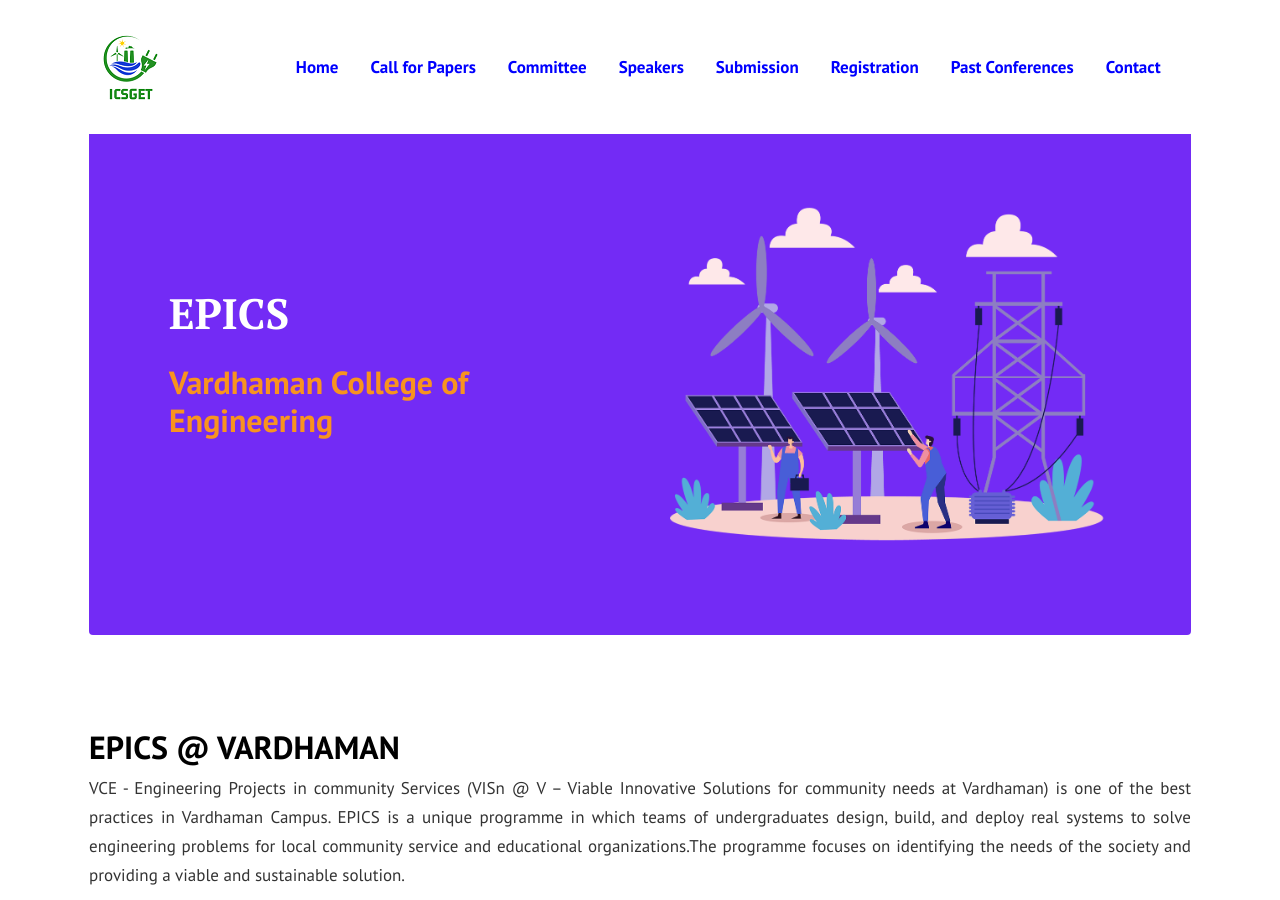
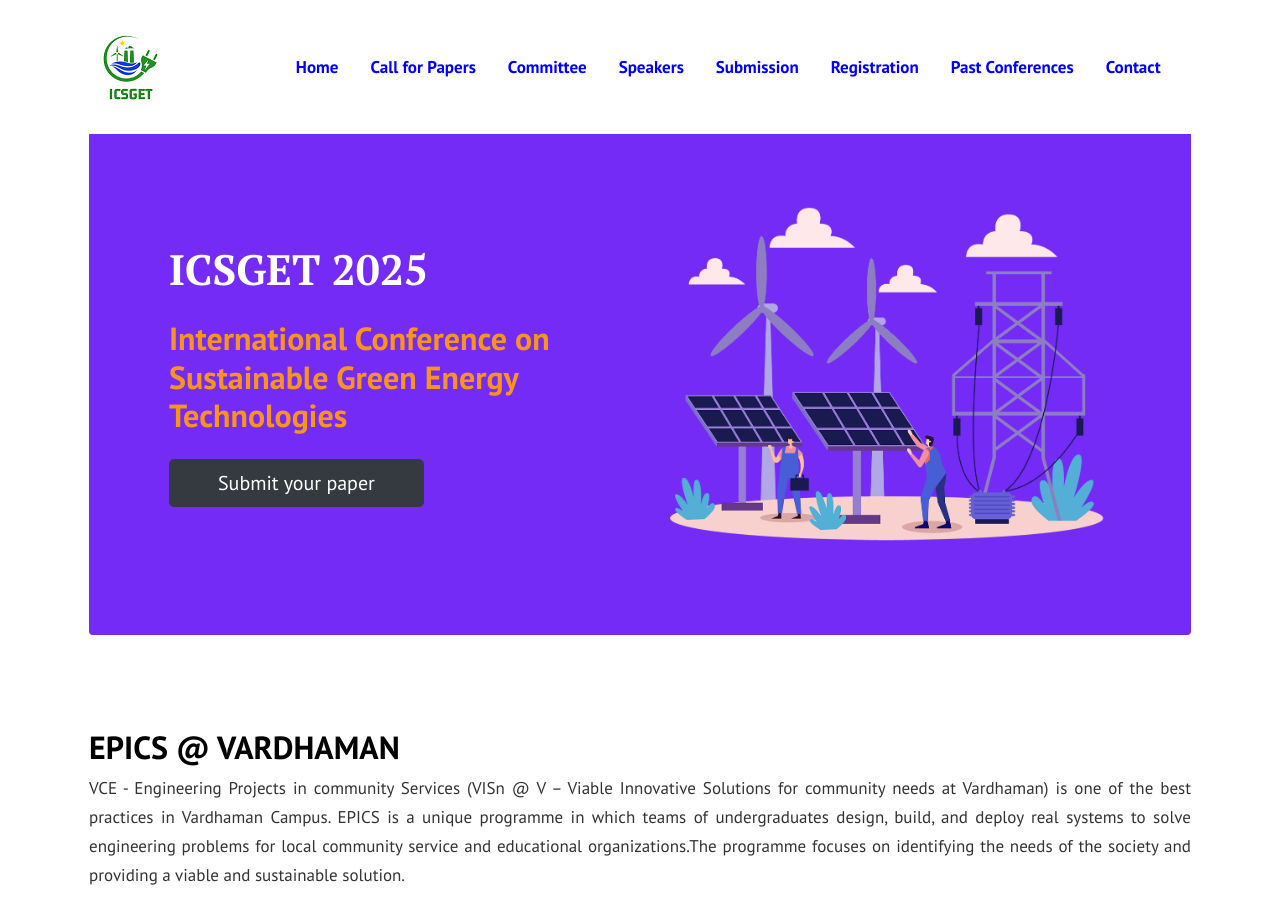
Before and after one commit to sravivarmanvce/temp, a Jekyll site: the page built from index.md, in a window 1280 px wide and 900 px high. Built offline with Jekyll 4.4.1, drawn with Linux system fonts in a browser that asks for light colours.

Commit message:
Update index.md

```diff
--- a/index.md
+++ b/index.md
@@ -10,9 +10,9 @@
 <div class="rounded mb-5 hero">
   <div class="row align-items-center justify-content-between">
     <div class="col-md-6">
-      <h1 class="font-weight-bold mb-4 serif-font" style="color:#fff">EPICS</h1>
-      <h2 class="mb-4" style="color:#F8931F">Vardhaman College of Engineering</h2>
-      <!--a href="{{site.baseurl}}/about" class="btn btn-dark text-white px-5 btn-lg">About me</a-->
+      <h1 class="font-weight-bold mb-4 serif-font" style="color:#fff">ICSGET 2025</h1>
+      <h2 class="mb-4" style="color:#F8931F">International Conference on Sustainable Green Energy Technologies</h2>
+      <a href="{{site.baseurl}}/submission" class="btn btn-dark text-white px-5 btn-lg">Submit your paper</a>
     </div>
     <div class="col-md-6 text-right pl-0 pl-lg-4">
       <img class="intro" height="500" src="{{site.baseurl}}/assets/images/intro.png">
```
